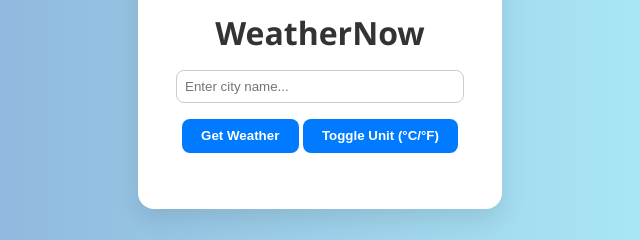
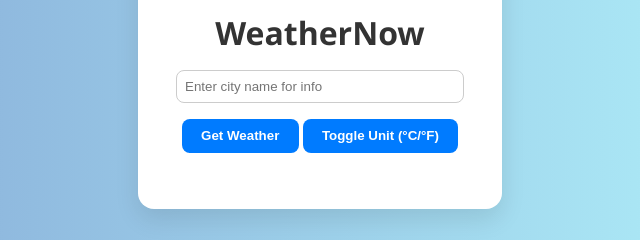
Before and after one commit to jeevadharshini-tanjore/weather-app-gitflow-team, a plain HTML site: page index.html in a window 1280 px wide. Shown: the part 317-557 px from the top of the page, 320-960 px from the left. Drawn offline with Linux system fonts and the light colour scheme.

Commit message:
Hotfix: Improve city input placeholder

```diff
--- a/index.html
+++ b/index.html
@@ -9,7 +9,7 @@
 <body>
   <div class="weather-card">
     <h1>WeatherNow</h1>
-    <input type="text" id="city" placeholder="Enter city name..." required />
+    <input type="text" id="city" placeholder="Enter city name for info" />
     <button onclick="getWeather()">Get Weather</button>
     <button onclick="toggleUnit()">Toggle Unit (°C/°F)</button>
 
```
